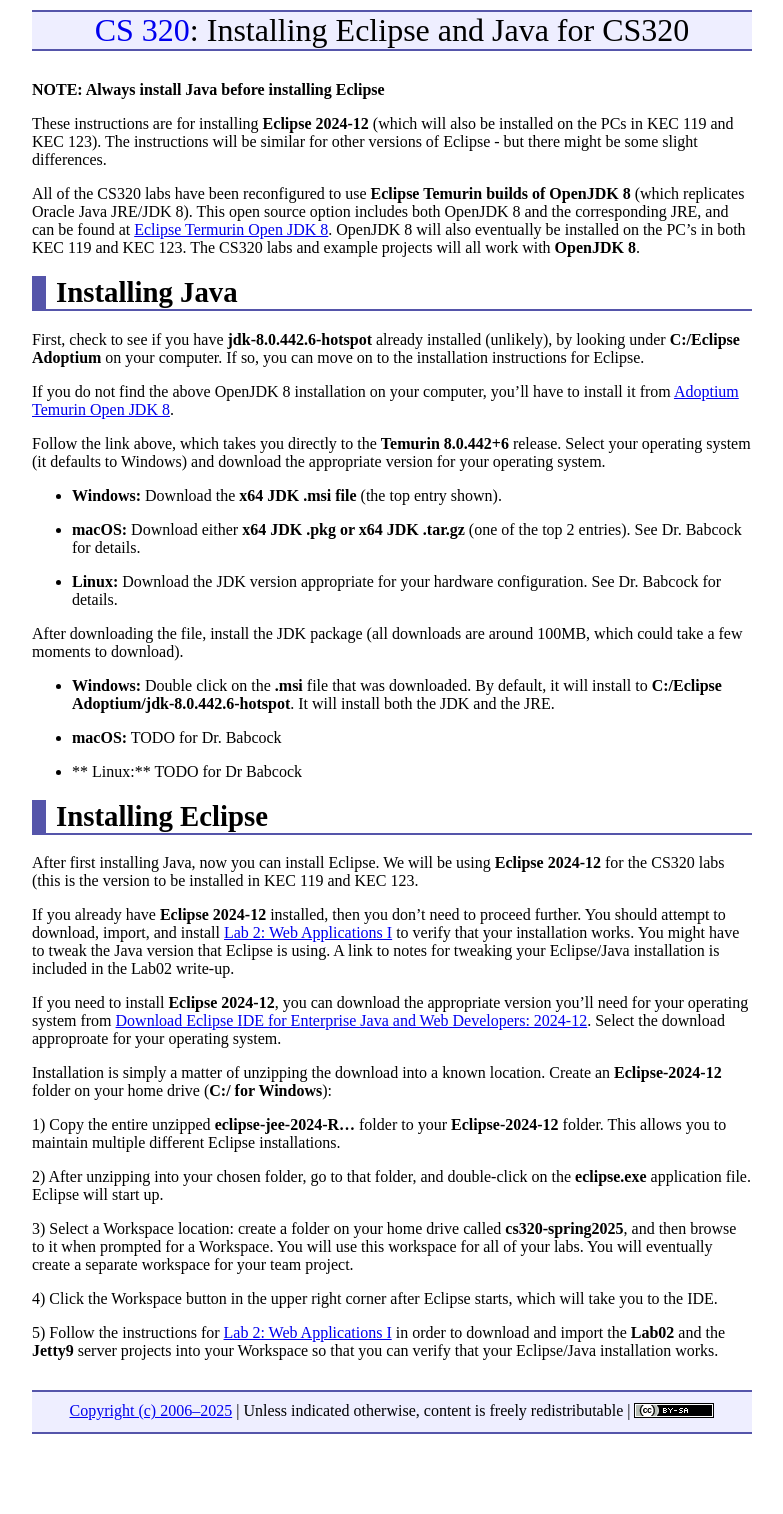
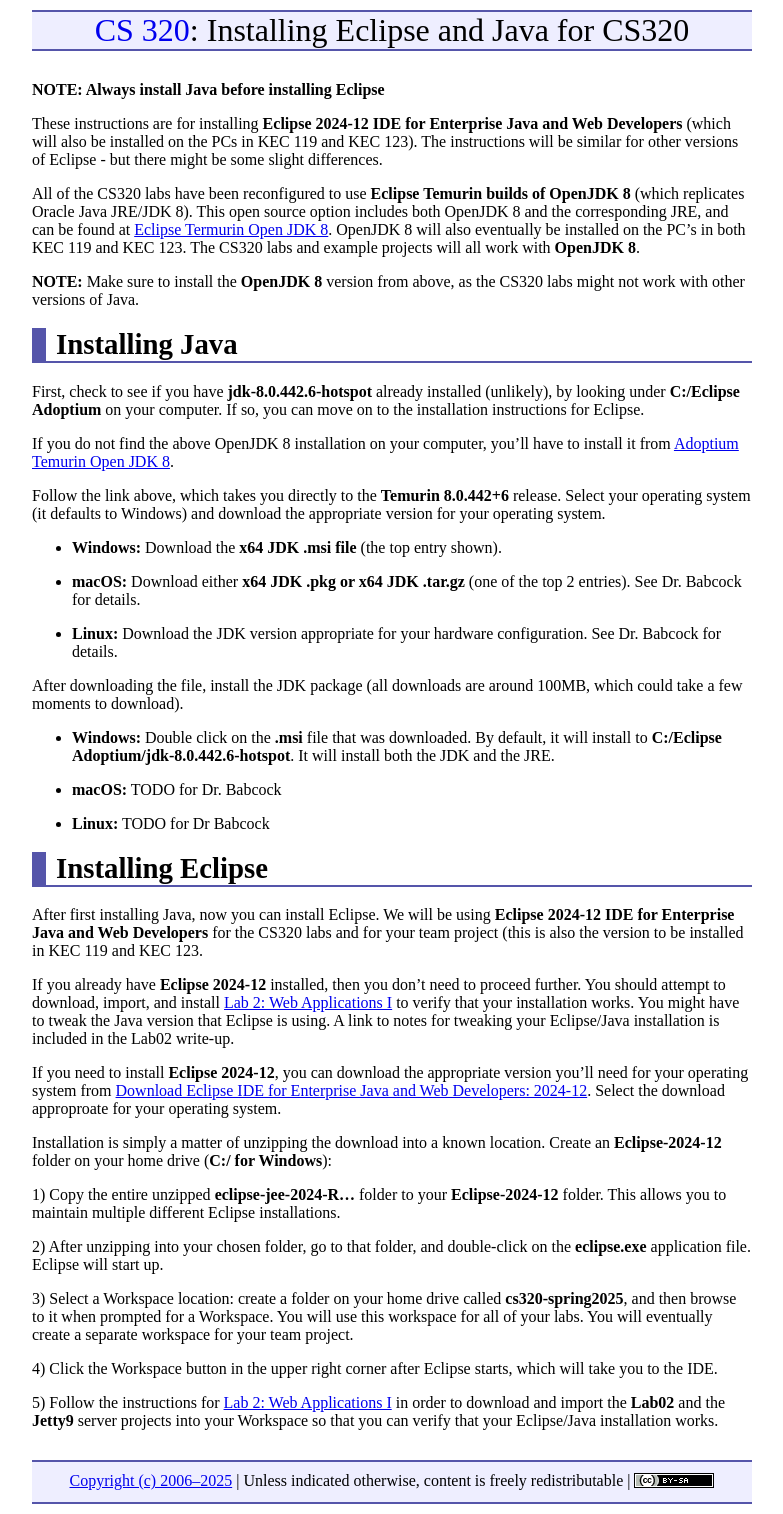
Before and after one commit to ycpcs/cs320-spring2025, a Jekyll site: the page built from labs/Eclipse-Java-Installation.md, in a window 1280 px wide. Shown: the whole page, without its empty margins (248-1031 px from the left). Built offline with Jekyll 4.4.1, drawn with Linux system fonts in a browser that asks for light colours; before the commit the page ends 1444 px from its top, so only the background shows below that.

Commit message:
more edits

```diff
--- a/labs/Eclipse-Java-Installation.md
+++ b/labs/Eclipse-Java-Installation.md
@@ -5,9 +5,11 @@ title: "Installing Eclipse and Java for CS320"
 
 **NOTE: Always install Java before installing Eclipse**
 
-These instructions are for installing **Eclipse 2024-12** (which will also be installed on the PCs in KEC 119 and KEC 123).  The instructions will be similar for other versions of Eclipse - but there might be some slight differences.
+These instructions are for installing **Eclipse 2024-12 IDE for Enterprise Java and Web Developers** (which will also be installed on the PCs in KEC 119 and KEC 123).  The instructions will be similar for other versions of Eclipse - but there might be some slight differences.
 
 All of the CS320 labs have been reconfigured to use **Eclipse Temurin builds of OpenJDK 8** (which replicates Oracle Java JRE/JDK 8).  This open source option includes both OpenJDK 8 and the corresponding JRE, and can be found at [Eclipse Termurin Open JDK 8](https://adoptium.net/temurin/releases/?version=8&os=windows).  OpenJDK 8 will also eventually be installed on the PC's in both KEC 119 and KEC 123.  The CS320 labs and example projects will all work with **OpenJDK 8**.
+
+**NOTE:** Make sure to install the **OpenJDK 8** version from above, as the CS320 labs might not work with other versions of Java.
 
 
 Installing Java
@@ -31,13 +33,13 @@ After downloading the file, install the JDK package (all downloads are around 10
 
 * **macOS:** TODO for Dr. Babcock
 
-* ** Linux:** TODO for Dr Babcock
+* **Linux:** TODO for Dr Babcock
 
 
 Installing Eclipse
 =================
 
-After first installing Java, now you can install Eclipse.  We will be using **Eclipse 2024-12** for the CS320 labs (this is the version to be installed in KEC 119 and KEC 123.
+After first installing Java, now you can install Eclipse.  We will be using **Eclipse 2024-12 IDE for Enterprise Java and Web Developers** for the CS320 labs and for your team project (this is also the version to be installed in KEC 119 and KEC 123.
 
 If you already have **Eclipse 2024-12** installed, then you don't need to proceed further. You should attempt to download, import, and install [Lab 2: Web Applications I](./lab02.html) to verify that your installation works.  You might have to tweak the Java version that Eclipse is using.  A link to notes for tweaking your Eclipse/Java installation is included in the Lab02 write-up.
 
```
